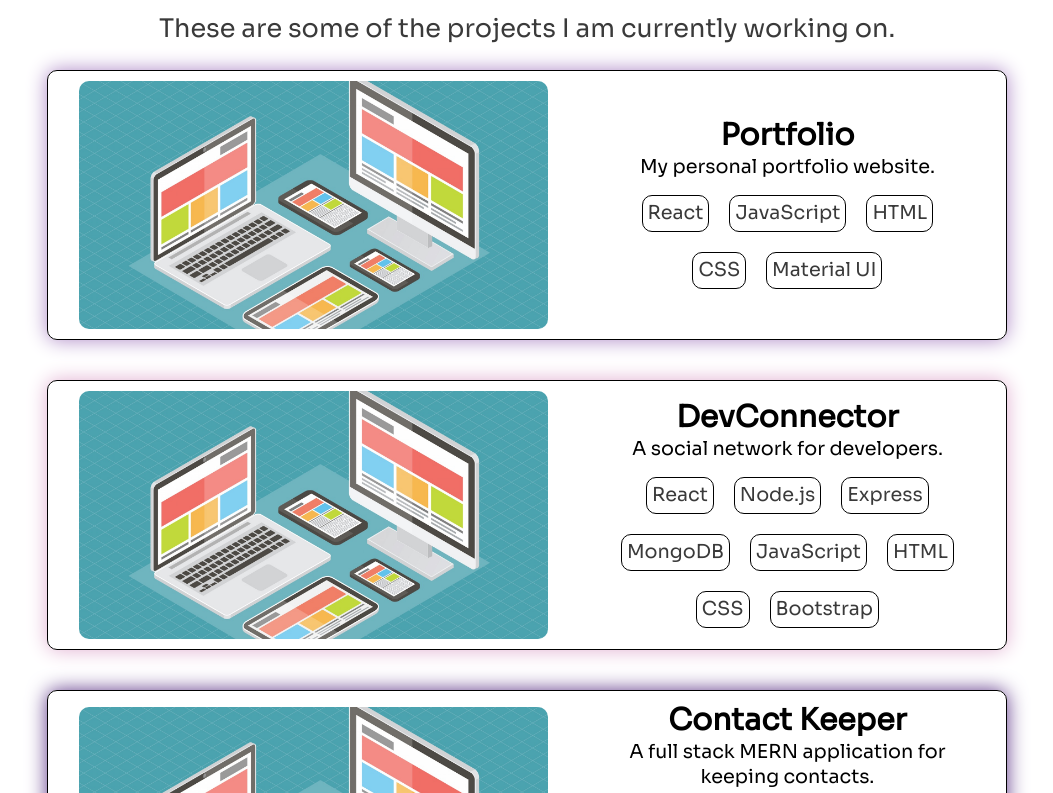
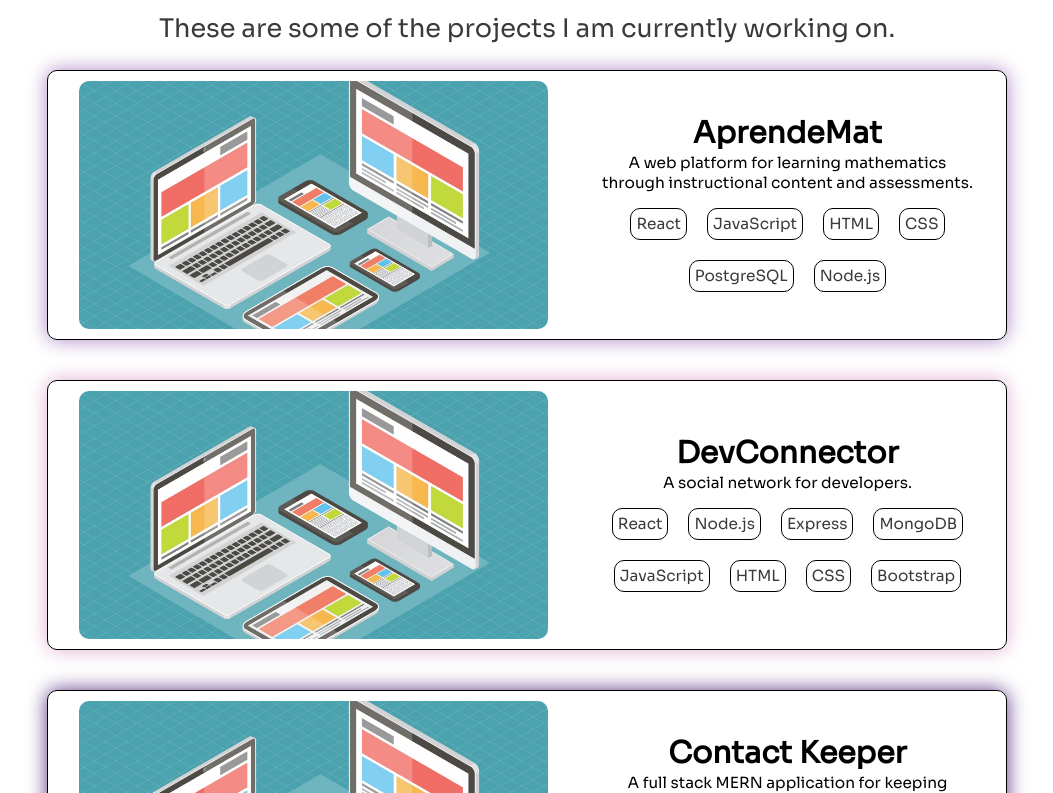
Before and after one commit to AshleyDefort/ashleydefort.github.io, a React (Create React App) app: page / in a window 1280 px wide. Shown: the part 1407-2200 px from the top of the page, without its empty margins (113-1166 px from the left). Built offline with nearby package versions, Linux system fonts and the light colour scheme; a web font is replaced by a local one.

Commit message:
Update project info

```diff
--- a/src/data/constants.jsx
+++ b/src/data/constants.jsx
@@ -97,10 +97,10 @@ export const Skills = [
 ]
 export const Projects = [
   {
-    name: 'Portfolio',
+    name: 'AprendeMat',
     backgroundColor: "#AC87C5",
-    description: 'My personal portfolio website.',
-    tags: ['React', 'JavaScript', 'HTML', 'CSS', 'Material UI'],
+    description: 'A web platform for learning mathematics through instructional content and assessments.',
+    tags: ['React', 'JavaScript', 'HTML', 'CSS', 'PostgreSQL', 'Node.js'],
     github: ''
   },
   {
--- a/src/styles/projects.css
+++ b/src/styles/projects.css
@@ -64,7 +64,7 @@
   text-align: center;
 }
 .project-info p{
-  font-size: 1.5vw;
+  font-size: 1.2vw;
   margin-bottom: 10px;
 }
 .project-tags{
@@ -94,4 +94,7 @@
   .project-info {
     width: 100%;
   }
+  .project-info p {
+    font-size: 1.5vw;
+  }
 }
```
Also changed, not shown: src/images/project-1.jpeg (added).
